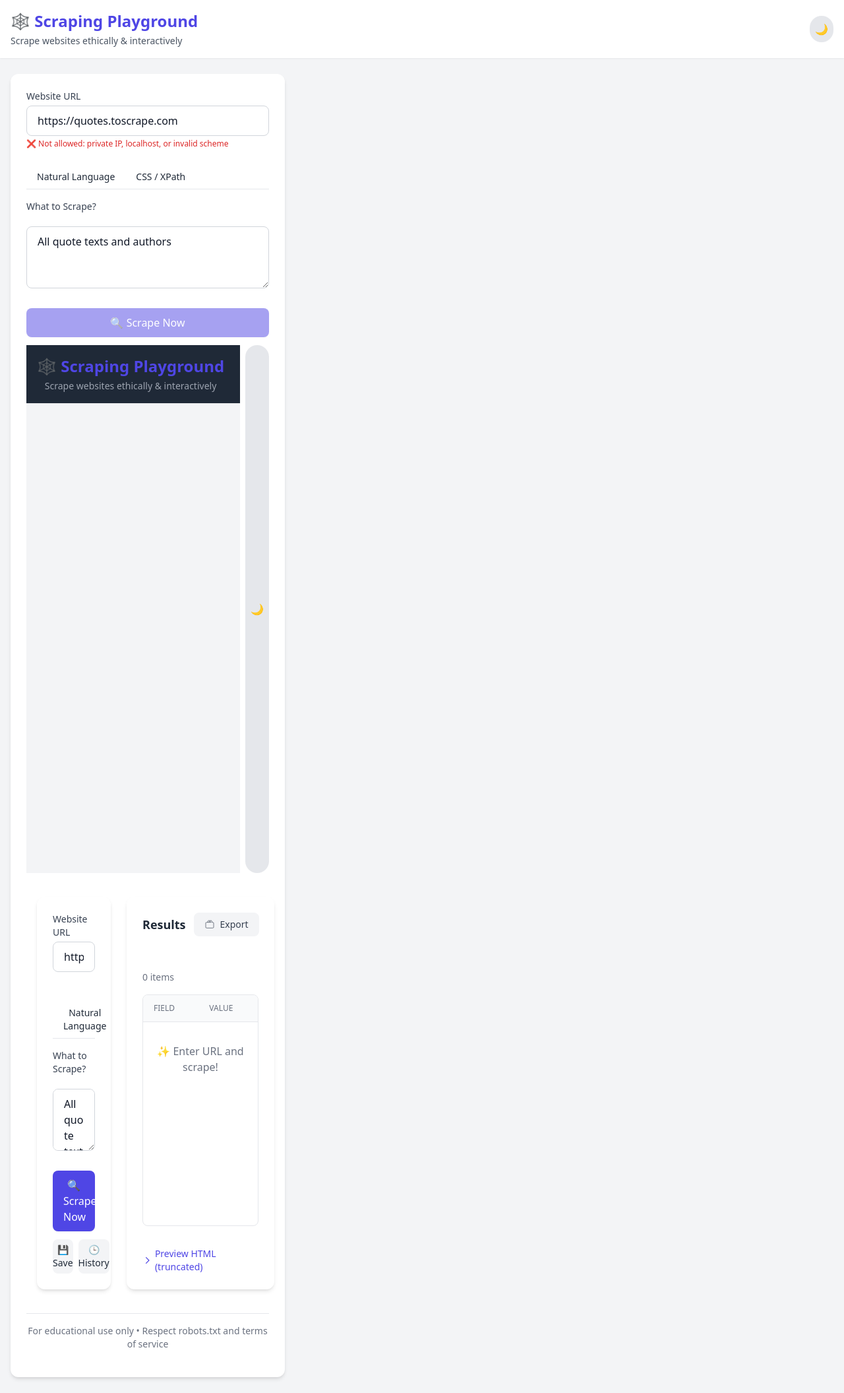
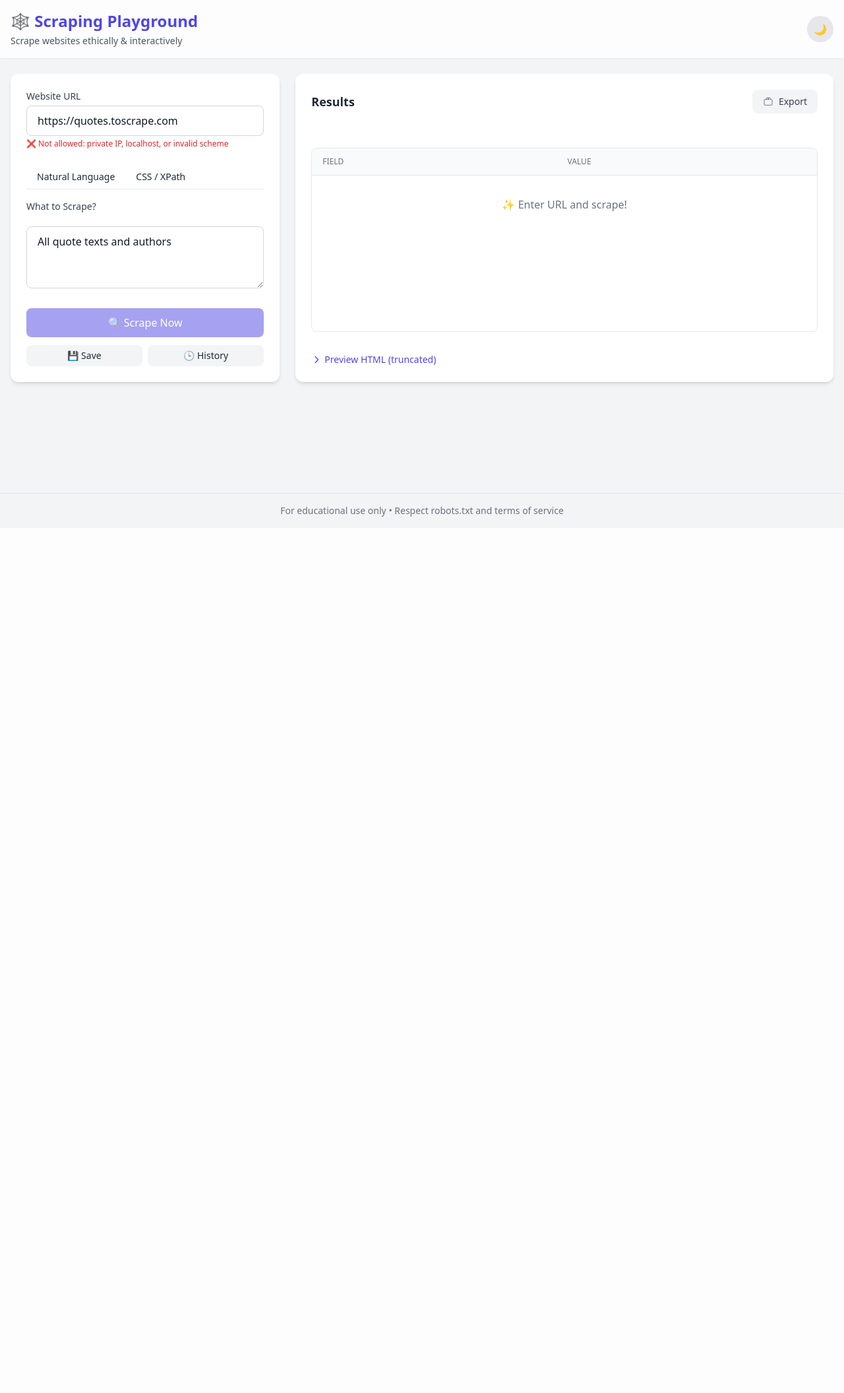
Before and after one commit to Karthik7013/scrappy-tool, a FastAPI app: page / in a window 1280 px wide. Shown: the whole page at 66% size. After the commit the page ends 783 px from the top, so only its background shows below. Run offline with FastAPI, Linux system fonts and the light colour scheme; data that the repository does not hold is empty; some libraries are stand-ins or nearby versions.

Commit message:
fix : updated html template

````diff
--- a/templates/index.html
+++ b/templates/index.html
@@ -1,8 +1,9 @@
 <!DOCTYPE html>
 <html lang="en" class="">
+
 <head>
   <meta charset="UTF-8" />
-  <meta name="viewport" content="width=device-width, initial-scale=1.0"/>
+  <meta name="viewport" content="width=device-width, initial-scale=1.0" />
   <title>Scraping Playground</title>
   <script src="https://cdn.tailwindcss.com"></script>
   <script src="https://cdnjs.cloudflare.com/ajax/libs/xlsx/0.18.5/xlsx.full.min.js"></script>
@@ -19,28 +20,63 @@
     }
   </script>
   <style>
-    body { background-color: #f3f4f6; transition: background-color 0.2s; }
-    .dark body { background-color: #0f172a; }
-    .tab-btn:not(.active) { @apply text-gray-500 dark:text-gray-400; }
-    .tab-btn.active { @apply bg-primary text-white; }
-    .fade-in { animation: fadeIn 0.2s ease; }
+    body {
+      background-color: #f3f4f6;
+      transition: background-color 0.2s;
+    }
+
+    .dark body {
+      background-color: #0f172a;
+    }
+
+    .tab-btn:not(.active) {
+      @apply text-gray-500 dark:text-gray-400;
+    }
+
+    .tab-btn.active {
+      @apply bg-primary text-white;
+    }
+
+    .fade-in {
+      animation: fadeIn 0.2s ease;
+    }
+
     @keyframes fadeIn {
-      from { opacity: 0; transform: translateY(-5px); }
-      to { opacity: 1; transform: translateY(0); }
+      from {
+        opacity: 0;
+        transform: translateY(-5px);
+      }
+
+      to {
+        opacity: 1;
+        transform: translateY(0);
+      }
     }
   </style>
 </head>
+
 <body class="font-sans text-gray-800 dark:text-gray-200">
   <div class="min-h-screen flex flex-col">
-    <header class="bg-white dark:bg-gray-800 shadow-sm py-4">
+    <header class="sticky top-0 z-10 bg-white/80 dark:bg-gray-800/80 backdrop-blur-md shadow-sm py-4">
       <div class="container mx-auto px-4 flex justify-between items-center">
         <div>
-          <h1 class="text-2xl font-bold text-primary">🕸️ Scraping Playground</h1>
-          <p class="text-gray-600 dark:text-gray-400 text-sm mt-1">Scrape websites ethically & interactively</p>
+          <h1 class="text-2xl font-bold text-primary">
+            <span>
+              🕸️
+            </span>
+            <span class="hidden md:inline">
+              Scraping Playground
+            </span>
+          </h1>
+          <p class="hidden md:block text-gray-600 dark:text-gray-400 text-sm mt-1">Scrape websites ethically &
+            interactively</p>
         </div>
-        <button id="themeToggle" class="p-2 rounded-full bg-gray-200 dark:bg-gray-700">
+        <button id="themeToggle"
+          class="relative w-10 h-10 flex justify-center items-center rounded-full bg-gray-200 dark:bg-gray-700">
+          <div class="absolute top-1/2 left-1/2 -translate-x-1/2 -translate-y-1/2 flex justify-center items-center">
             <span class="dark:hidden">🌙</span>
             <span class="hidden dark:inline">☀️</span>
+          </div>
         </button>
       </div>
     </header>
@@ -51,258 +87,138 @@
           <div class="mb-5">
             <label for="url" class="block text-sm font-medium text-gray-700 dark:text-gray-300 mb-1">Website URL</label>
             <div class="relative">
-              <input
-                type="url"
-                id="url"
-                placeholder="https://example.com"
+              <input type="url" id="url" placeholder="https://example.com"
                 class="w-full px-4 py-2.5 border border-gray-300 dark:border-gray-600 rounded-lg bg-white dark:bg-gray-700 text-gray-900 dark:text-white focus:ring-2 focus:ring-primary focus:border-transparent outline-none"
-                value="https://quotes.toscrape.com"
-              />
+                value="https://quotes.toscrape.com" />
               <div id="urlStatus" class="mt-1 text-xs min-h-5"></div>
             </div>
           </div>
-
           <div class="mb-4">
             <div class="flex border-b border-gray-200 dark:border-gray-700">
-              <button id="tab-prompt" class="tab-btn active py-2 px-4 text-sm font-medium rounded-t-lg">Natural Language</button>
+              <button id="tab-prompt" class="tab-btn active py-2 px-4 text-sm font-medium rounded-t-lg">Natural
+                Language</button>
               <button id="tab-selector" class="tab-btn py-2 px-4 text-sm font-medium rounded-t-lg">CSS / XPath</button>
             </div>
           </div>
-
           <div id="panel-prompt" class="space-y-4">
-            <label for="prompt" class="block text-sm font-medium text-gray-700 dark:text-gray-300 mb-1">What to Scrape?</label>
-            <textarea
-              id="prompt"
-              rows="3"
-              placeholder="e.g., Get all product names"
-              class="w-full px-4 py-2.5 border border-gray-300 dark:border-gray-600 rounded-lg bg-white dark:bg-gray-700 text-gray-900 dark:text-white focus:ring-2 focus:ring-primary focus:border-transparent"
-            >All quote texts and authors</textarea>
+            <label for="prompt" class="block text-sm font-medium text-gray-700 dark:text-gray-300 mb-1">What to
+              Scrape?</label>
+            <textarea id="prompt" rows="3" placeholder="e.g., Get all product names"
+              class="w-full px-4 py-2.5 border border-gray-300 dark:border-gray-600 rounded-lg bg-white dark:bg-gray-700 text-gray-900 dark:text-white focus:ring-2 focus:ring-primary focus:border-transparent">All quote texts and authors</textarea>
           </div>
-
           <div id="panel-selector" class="space-y-4 hidden">
             <div>
-              <label for="cssSelector" class="block text-sm font-medium text-gray-700 dark:text-gray-300 mb-1">CSS Selector</label>
-              <input
-                type="text"
-                id="cssSelector"
-                placeholder=".quote .text"
+              <label for="cssSelector" class="block text-sm font-medium text-gray-700 dark:text-gray-300 mb-1">CSS
+                Selector</label>
+              <input type="text" id="cssSelector" placeholder=".quote .text"
                 class="w-full px-4 py-2.5 border border-gray-300 dark:border-gray-600 rounded-lg bg-white dark:bg-gray-700 text-gray-900 dark:text-white focus:ring-2 focus:ring-primary focus:border-transparent"
-                value=".quote .text"
-              />
+                value=".quote .text" />
             </div>
             <div>
-              <label for="xpathSelector" class="block text-sm font-medium text-gray-700 dark:text-gray-300 mb-1">XPath (optional)</label>
-              <input
-                type="text"
-                id="xpathSelector"
-                placeholder="//span[@class='text']"
-                class="w-full px-4 py-2.5 border border-gray-300 dark:border-gray-600 rounded-lg bg-white dark:bg-gray-700 text-gray-900 dark:text-white focus:ring-2 focus:ring-primary focus:border-transparent"
-              />
+              <label for="xpathSelector" class="block text-sm font-medium text-gray-700 dark:text-gray-300 mb-1">XPath
+                (optional)</label>
+              <input type="text" id="xpathSelector" placeholder="//span[@class='text']"
+                class="w-full px-4 py-2.5 border border-gray-300 dark:border-gray-600 rounded-lg bg-white dark:bg-gray-700 text-gray-900 dark:text-white focus:ring-2 focus:ring-primary focus:border-transparent" />
+            </div>
+          </div>
+          <div class="mt-6 space-y-3">
+            <button id="scrapeBtn"
+              class="w-full bg-primary hover:bg-indigo-700 text-white font-medium py-2.5 px-4 rounded-lg shadow-sm">
+              🔍 Scrape Now
+            </button>
+            <div class="flex gap-2">
+              <button id="saveBtn"
+                class="flex-1 text-sm bg-gray-100 hover:bg-gray-200 dark:bg-gray-700 dark:hover:bg-gray-600 text-gray-800 dark:text-gray-200 py-1.5 rounded-lg">💾
+                Save</button>
+              <button id="historyBtn"
+                class="flex-1 text-sm bg-gray-100 hover:bg-gray-200 dark:bg-gray-700 dark:hover:bg-gray-600 text-gray-800 dark:text-gray-200 py-1.5 rounded-lg">🕒
+                History</button>
             </div>
           </div>
 
-          <div class="mt-6 space-y-3">
-            <button id="scrapeBtn" class="w-full bg-primary hover:bg-indigo-700 text-white font-medium py-2.5 px-4 rounded-lg shadow-sm">
-              🔍 Scrape Now
-            </button>
-            <div class="flex gap-2">
-              <button id="saveBtn" class="flex-1 text-sm bg-gray-100 hover:bg-gray-200 dark:bg-gray-700 dark:hover:bg-gray-600 text-gray-8Absolutely! Below are the **complete, updated, and production-ready** files for your Scraping Playground with:
-
-✅ Real-time URL validation (allowed/disallowed)
-✅ robots.txt awareness
-✅ Beautiful UI feedback
-✅ Full export + dark mode + history
-✅ FastAPI backend ready for Render
-
----
-
-### ✅ `templates/index.html`
-
-```html
-<!DOCTYPE html>
-<html lang="en" class="">
-<head>
-  <meta charset="UTF-8" />
-  <meta name="viewport" content="width=device-width, initial-scale=1.0"/>
-  <title>Scraping Playground</title>
-  <script src="https://cdn.tailwindcss.com"></script>
-  <script src="https://cdnjs.cloudflare.com/ajax/libs/xlsx/0.18.5/xlsx.full.min.js"></script>
-  <script>
-    tailwind.config = {
-      darkMode: 'class',
-      theme: {
-        extend: {
-          colors: {
-            primary: '#4f46e5'
-          }
-        }
-      }
-    }
-  </script>
-  <style>
-    body { background-color: #f3f4f6; transition: background-color 0.2s; }
-    .dark body { background-color: #0f172a; }
-    .tab-btn:not(.active) { @apply text-gray-500 dark:text-gray-400; }
-    .tab-btn.active { @apply bg-primary text-white; }
-    .fade-in { animation: fadeIn 0.2s ease; }
-    @keyframes fadeIn {
-      from { opacity: 0; transform: translateY(-5px); }
-      to { opacity: 1; transform: translateY(0); }
-    }
-  </style>
-</head>
-<body class="font-sans text-gray-800 dark:text-gray-200">
-  <div class="min-h-screen flex flex-col">
-    <header class="bg-white dark:bg-gray-800 shadow-sm py-4">
-      <div class="container mx-auto px-4 flex justify-between items-center">
-        <div>
-          <h1 class="text-2xl font-bold text-primary">🕸️ Scraping Playground</h1>
-          <p class="text-gray-600 dark:text-gray-400 text-sm mt-1">Scrape websites ethically & interactively</p>
         </div>
-        <button id="themeToggle" class="p-2 rounded-full bg-gray-200 dark:bg-gray-700">
-          <span class="dark:hidden">🌙</span>
-          <span class="hidden dark:inline">☀️</span>
-        </button>
-      </div>
-    </header>
-
-    <main class="flex-grow container mx-auto px-4 py-6">
-      <div class="flex flex-col md:flex-row gap-6">
-        <div class="w-full md:w-1/3 bg-white dark:bg-gray-800 rounded-xl shadow-md p-6 h-fit">
-          <div class="mb-5">
-            <label for="url" class="block text-sm font-medium text-gray-700 dark:text-gray-300 mb-1">Website URL</label>
-            <div class="relative">
-              <input
-                type="url"
-                id="url"
-                placeholder="https://example.com"
-                class="w-full px-4 py-2.5 border border-gray-300 dark:border-gray-600 rounded-lg bg-white dark:bg-gray-700 text-gray-900 dark:text-white focus:ring-2 focus:ring-primary focus:border-transparent outline-none"
-                value="https://quotes.toscrape.com"
-              />
-              <div id="urlStatus" class="mt-1 text-xs min-h-5"></div>
-            </div>
-          </div>
-
-          <div class="mb-4">
-            <div class="flex border-b border-gray-200 dark:border-gray-700">
-              <button id="tab-prompt" class="tab-btn active py-2 px-4 text-sm font-medium rounded-t-lg">Natural Language</button>
-              <button id="tab-selector" class="tab-btn py-2 px-4 text-sm font-medium rounded-t-lg">CSS / XPath</button>
-            </div>
-          </div>
-
-          <div id="panel-prompt" class="space-y-4">
-            <label for="prompt" class="block text-sm font-medium text-gray-700 dark:text-gray-300 mb-1">What to Scrape?</label>
-            <textarea
-              id="prompt"
-              rows="3"
-              placeholder="e.g., Get all product names"
-              class="w-full px-4 py-2.5 border border-gray-300 dark:border-gray-600 rounded-lg bg-white dark:bg-gray-700 text-gray-900 dark:text-white focus:ring-2 focus:ring-primary focus:border-transparent"
-            >All quote texts and authors</textarea>
-          </div>
-
-          <div id="panel-selector" class="space-y-4 hidden">
-            <div>
-              <label for="cssSelector" class="block text-sm font-medium text-gray-700 dark:text-gray-300 mb-1">CSS Selector</label>
-              <input
-                type="text"
-                id="cssSelector"
-                placeholder=".quote .text"
-                class="w-full px-4 py-2.5 border border-gray-300 dark:border-gray-600 rounded-lg bg-white dark:bg-gray-700 text-gray-900 dark:text-white focus:ring-2 focus:ring-primary focus:border-transparent"
-                value=".quote .text"
-              />
-            </div>
-            <div>
-              <label for="xpathSelector" class="block text-sm font-medium text-gray-700 dark:text-gray-300 mb-1">XPath (optional)</label>
-              <input
-                type="text"
-                id="xpathSelector"
-                placeholder="//span[@class='text']"
-                class="w-full px-4 py-2.5 border border-gray-300 dark:border-gray-600 rounded-lg bg-white dark:bg-gray-700 text-gray-900 dark:text-white focus:ring-2 focus:ring-primary focus:border-transparent"
-              />
-            </div>
-          </div>
-
-          <div class="mt-6 space-y-3">
-            <button id="scrapeBtn" class="w-full bg-primary hover:bg-indigo-700 text-white font-medium py-2.5 px-4 rounded-lg shadow-sm">
-              🔍 Scrape Now
-            </button>
-            <div class="flex gap-2">
-              <button id="saveBtn" class="flex-1 text-sm bg-gray-100 hover:bg-gray-200 dark:bg-gray-700 dark:hover:bg-gray-600 text-gray-800 dark:text-gray-200 py-1.5 rounded-lg">💾 Save</button>
-              <button id="historyBtn" class="flex-1 text-sm bg-gray-100 hover:bg-gray-200 dark:bg-gray-700 dark:hover:bg-gray-600 text-gray-800 dark:text-gray-200 py-1.5 rounded-lg">🕒 History</button>
-            </div>
-          </div>
-        </div>
-
         <div class="w-full md:w-2/3 bg-white dark:bg-gray-800 rounded-xl shadow-md p-6 flex flex-col">
           <div class="flex flex-col sm:flex-row sm:items-center justify-between gap-3 mb-4">
             <h2 class="text-lg font-semibold">Results</h2>
             <div class="relative" id="exportDropdown">
-              <button id="exportBtn" class="flex items-center gap-2 px-4 py-2 text-sm font-medium text-gray-700 dark:text-gray-300 bg-gray-100 dark:bg-gray-700 hover:bg-gray-200 dark:hover:bg-gray-600 rounded-lg">
-                <svg xmlns="http://www.w3.org/2000/svg" class="h-4 w-4" fill="none" viewBox="0 0 24 24" stroke="currentColor">
-                  <path d="M8 7H5a2 2 0 00-2 2v9a2 2 0 002 2h14a2 2 0 002-2V9a2 2 0 00-2-2h-3m-4 0V5a2 2 0 012-2h1a2 2 0 012 2v2M8 7V5a2 2 0 012-2h1a2 2 0 012 2v2m-6 0h8" />
+              <button id="exportBtn"
+                class="flex items-center gap-2 px-4 py-2 text-sm font-medium text-gray-700 dark:text-gray-300 bg-gray-100 dark:bg-gray-700 hover:bg-gray-200 dark:hover:bg-gray-600 rounded-lg">
+                <svg xmlns="http://www.w3.org/2000/svg" class="h-4 w-4" fill="none" viewBox="0 0 24 24"
+                  stroke="currentColor">
+                  <path
+                    d="M8 7H5a2 2 0 00-2 2v9a2 2 0 002 2h14a2 2 0 002-2V9a2 2 0 00-2-2h-3m-4 0V5a2 2 0 012-2h1a2 2 0 012 2v2M8 7V5a2 2 0 012-2h1a2 2 0 012 2v2m-6 0h8" />
                 </svg>
                 Export
               </button>
-              <div id="exportMenu" class="hidden absolute right-0 mt-2 w-48 bg-white dark:bg-gray-800 rounded-lg shadow-lg border border-gray-200 dark:border-gray-700 z-10 fade-in py-1">
-                <button onclick="exportData('json')" class="w-full text-left px-4 py-2 text-sm hover:bg-gray-100 dark:hover:bg-gray-700 flex items-center gap-2">
+              <div id="exportMenu"
+                class="hidden absolute right-0 mt-2 w-48 bg-white dark:bg-gray-800 rounded-lg shadow-lg border border-gray-200 dark:border-gray-700 z-10 fade-in py-1">
+                <button onclick="exportData('json')"
+                  class="w-full text-left px-4 py-2 text-sm hover:bg-gray-100 dark:hover:bg-gray-700 flex items-center gap-2">
                   <span>📄</span> JSON
                 </button>
-                <button onclick="exportData('csv')" class="w-full text-left px-4 py-2 text-sm hover:bg-gray-100 dark:hover:bg-gray-700 flex items-center gap-2">
+                <button onclick="exportData('csv')"
+                  class="w-full text-left px-4 py-2 text-sm hover:bg-gray-100 dark:hover:bg-gray-700 flex items-center gap-2">
                   <span>📊</span> CSV
                 </button>
-                <button onclick="exportData('xlsx')" class="w-full text-left px-4 py-2 text-sm hover:bg-gray-100 dark:hover:bg-gray-700 flex items-center gap-2">
+                <button onclick="exportData('xlsx')"
+                  class="w-full text-left px-4 py-2 text-sm hover:bg-gray-100 dark:hover:bg-gray-700 flex items-center gap-2">
                   <span>📈</span> Excel
                 </button>
-                <button onclick="exportData('txt')" class="w-full text-left px-4 py-2 text-sm hover:bg-gray-100 dark:hover:bg-gray-700 flex items-center gap-2">
+                <button onclick="exportData('txt')"
+                  class="w-full text-left px-4 py-2 text-sm hover:bg-gray-100 dark:hover:bg-gray-700 flex items-center gap-2">
                   <span>📝</span> Text
                 </button>
-                <button onclick="copyJSON()" class="w-full text-left px-4 py-2 text-sm hover:bg-gray-100 dark:hover:bg-gray-700 flex items-center gap-2">
+                <button onclick="copyJSON()"
+                  class="w-full text-left px-4 py-2 text-sm hover:bg-gray-100 dark:hover:bg-gray-700 flex items-center gap-2">
                   <span>📋</span> Copy JSON
                 </button>
               </div>
             </div>
           </div>
-
           <div id="status" class="mb-3 min-h-6 text-sm text-blue-600 dark:text-blue-400"></div>
-          <span id="resultCount" class="text-sm text-gray-500 dark:text-gray-400 mb-4">0 items</span>
-
           <div class="overflow-x-auto rounded-lg border border-gray-200 dark:border-gray-700 flex-grow mb-4">
             <table class="min-w-full divide-y divide-gray-200 dark:divide-gray-700">
               <thead class="bg-gray-50 dark:bg-gray-700">
                 <tr>
-                  <th class="px-4 py-3 text-left text-xs font-medium text-gray-500 dark:text-gray-400 uppercase">Field</th>
-                  <th class="px-4 py-3 text-left text-xs font-medium text-gray-500 dark:text-gray-400 uppercase">Value</th>
+                  <th class="px-4 py-3 text-left text-xs font-medium text-gray-500 dark:text-gray-400 uppercase">
+                    Field</th>
+                  <th class="px-4 py-3 text-left text-xs font-medium text-gray-500 dark:text-gray-400 uppercase">
+                    Value</th>
                 </tr>
               </thead>
-              <tbody id="resultsTableBody" class="bg-white dark:bg-gray-800 divide-y divide-gray-200 dark:divide-gray-700">
-                <tr><td colspan="2" class="px-4 py-8 text-center text-gray-500 dark:text-gray-400">✨ Enter URL and scrape!</td></tr>
+              <tbody id="resultsTableBody"
+                class="bg-white dark:bg-gray-800 divide-y divide-gray-200 dark:divide-gray-700">
+                <tr>
+                  <td colspan="2" class="px-4 py-8 text-center text-gray-500 dark:text-gray-400">✨ Enter
+                    URL and scrape!</td>
+                </tr>
               </tbody>
             </table>
           </div>
-
           <details class="mt-4">
             <summary class="cursor-pointer text-sm font-medium text-primary hover:underline flex items-center gap-1">
-              <svg xmlns="http://www.w3.org/2000/svg" class="h-4 w-4" fill="none" viewBox="0 0 24 24" stroke="currentColor">
+              <svg xmlns="http://www.w3.org/2000/svg" class="h-4 w-4" fill="none" viewBox="0 0 24 24"
+                stroke="currentColor">
                 <path stroke-linecap="round" stroke-linejoin="round" stroke-width="2" d="M9 5l7 7-7 7" />
               </svg>
               Preview HTML (truncated)
             </summary>
-            <pre id="htmlPreview" class="mt-2 p-3 bg-gray-100 dark:bg-gray-900 text-xs text-gray-700 dark:text-gray-300 rounded max-h-32 overflow-auto"></pre>
+            <pre id="htmlPreview"
+              class="mt-2 p-3 bg-gray-100 dark:bg-gray-900 text-xs text-gray-700 dark:text-gray-300 rounded max-h-32 overflow-auto"></pre>
           </details>
-
           <div id="loading" class="hidden mt-4 text-center text-gray-500 dark:text-gray-400">
-            <div class="inline-block animate-spin w-5 h-5 border-2 border-t-primary border-solid rounded-full"></div>
+            <div class="inline-block animate-spin w-5 h-5 border-2 border-t-primary border-solid rounded-full">
+            </div>
             <span class="ml-2">Scraping...</span>
           </div>
         </div>
       </div>
     </main>
-
-    <footer class="py-4 text-center text-gray-500 dark:text-gray-400 text-sm border-t border-gray-200 dark:border-gray-800 mt-auto">
+    <footer
+      class="py-4 text-center text-gray-500 dark:text-gray-400 text-sm border-t border-gray-200 dark:border-gray-800 mt-auto">
       <p>For educational use only • Respect robots.txt and terms of service</p>
     </footer>
   </div>
-
   <script>
     let scrapedData = [];
     let fetchedHtml = '';
@@ -362,7 +278,9 @@
 
       showStatus('Scraping...', 'info');
       document.getElementById('loading').classList.remove('hidden');
-      document.getElementById('resultsTableBody').innerHTML = '<tr><td colspan="2" class="px-4 py-8 text-center">Processing...</td></tr>';
+      document.getElementById('resultsTableBody').innerHTML = `<tr>
+        <td colspan="2" class="px-4 py-8 text-center">Processing...</td>
+      </tr>`;
 
       try {
         const res = await fetch('/scrape', {
@@ -394,7 +312,9 @@
       const countEl = document.getElementById('resultCount');
 
       if (!data || data.length === 0) {
-        tbody.innerHTML = '<tr><td colspan="2" class="px-4 py-8 text-center text-gray-500 dark:text-gray-400">No data found.</td></tr>';
+        tbody.innerHTML = `<tr>
+          <td colspan="2" class="px-4 py-8 text-center text-gray-500 dark:text-gray-400">No data found.</td>
+        </tr>`;
         countEl.textContent = '0 items';
         return;
       }
@@ -504,22 +424,18 @@
       if (history.length === 0) return alert('No saved scrapers.');
 
       const options = history.map((h, i) =>
-        `${i + 1}. ${h.url}\n   → ${h.tab === 'prompt' ? h.prompt : (h.css || h.xpath)}`
+        `${i + 1}. ${h.url}\n → ${h.tab === 'prompt' ? h.prompt : (h.css || h.xpath)}`
       ).join('\n\n');
       const choice = prompt('Load a saved scraper (1-' + history.length + '):\n\n' + options);
       const idx = parseInt(choice) - 1;
       if (idx >= 0 && idx < history.length) {
-        const h = history[idx];
-        document.getElementById('url').value = h.url;
-        document.getElementById('prompt').value = h.prompt;
-        document.getElementById('cssSelector').value = h.css;
-        document.getElementById('xpathSelector').value = h.xpath;
-        switchTab(h.tab);
-        showStatus('Loaded saved scraper.', 'success');
+        const h = history[idx]; document.getElementById('url').value = h.url;
+        document.getElementById('prompt').value = h.prompt; document.getElementById('cssSelector').value = h.css;
+        document.getElementById('xpathSelector').value = h.xpath; switchTab(h.tab); showStatus('Loaded saved scraper.', 'success');
       }
     });
 
-    // ===== URL VALIDATION =====
+    //=====URL VALIDATION=====
     let urlCheckTimeout;
     document.getElementById('url').addEventListener('input', () => {
       clearTimeout(urlCheckTimeout);
@@ -558,4 +474,5 @@
     });
   </script>
 </body>
+
 </html>
````
Lines whose indentation alone changed are shown as unchanged.
